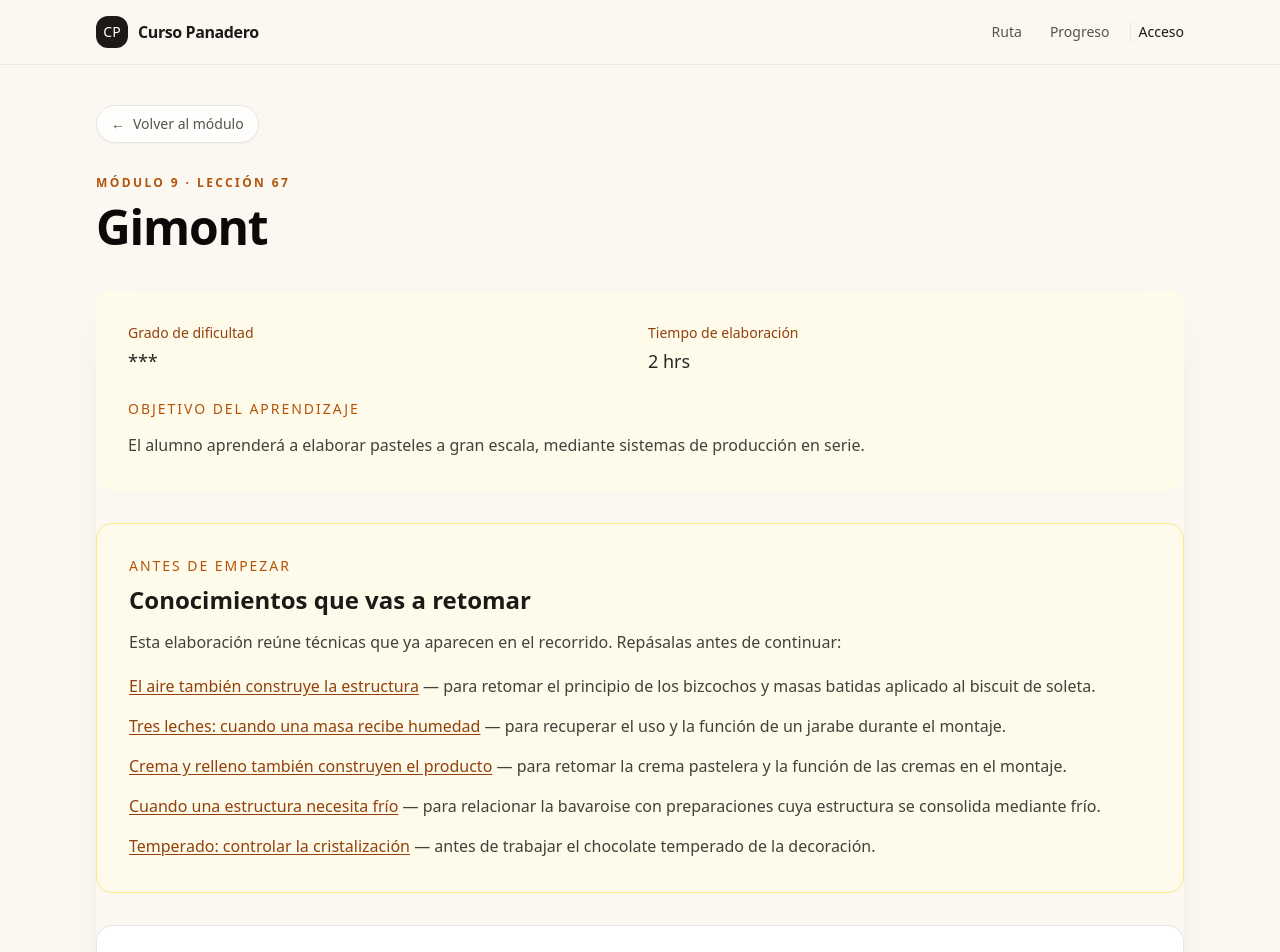
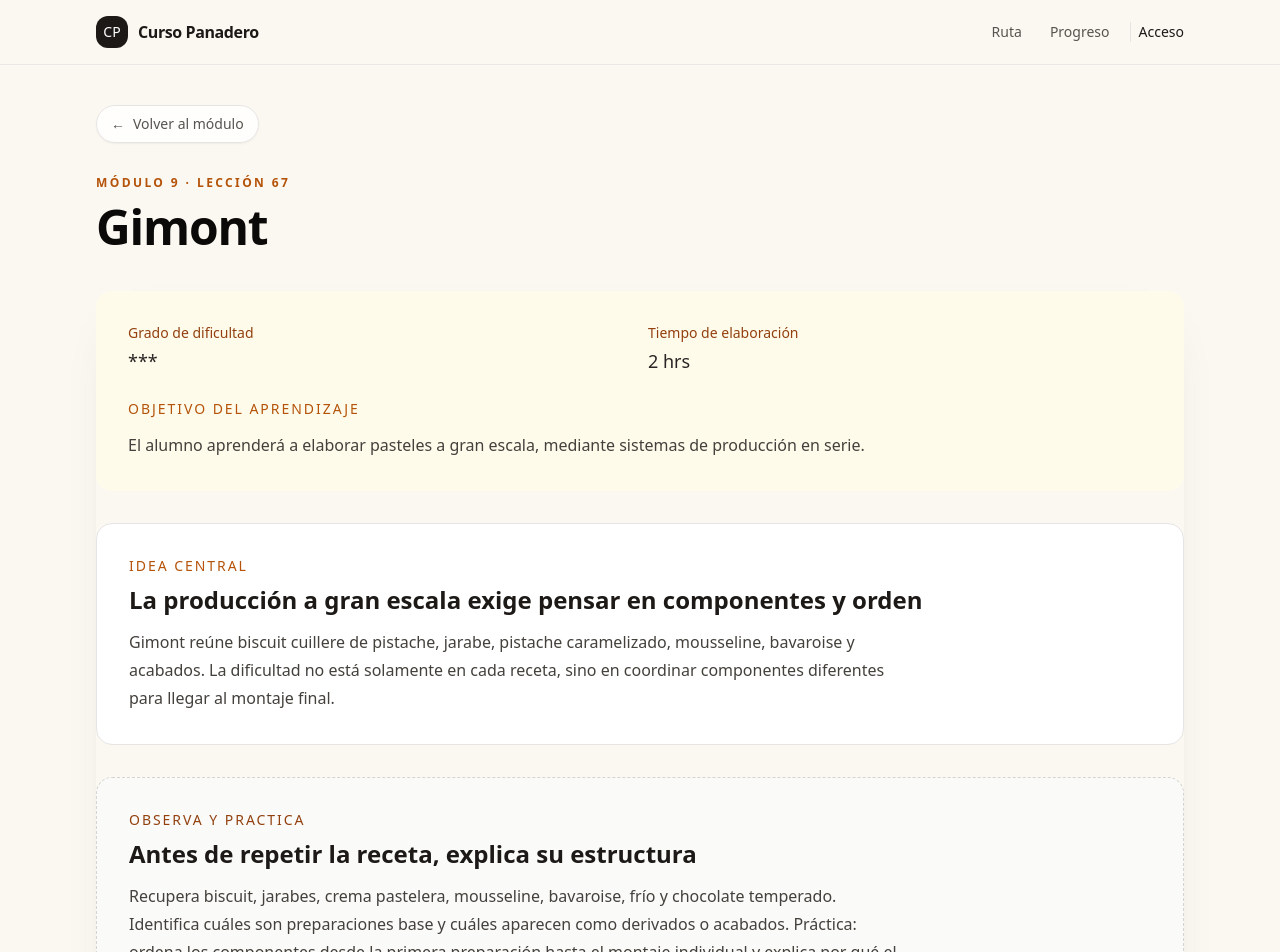
Before and after one commit to Drworm82/CursoPanadero, a Next.js app: page /leccion-gimont in a window 1280 px wide. Shown: the top 952 px of the page. Built offline with nearby package versions, Linux system fonts and the light colour scheme; no server answers.

Commit message:
Reforzar enfoque pedagógico de leccion-gimont.js

```diff
--- a/pages/leccion-gimont.js
+++ b/pages/leccion-gimont.js
@@ -14,6 +14,9 @@ export default function LessonPage() {
           <p className="mt-6 text-sm font-medium uppercase tracking-[0.14em] text-amber-700">Objetivo del aprendizaje</p>
           <p className="mt-3 max-w-3xl leading-7 text-stone-700">El alumno aprenderá a elaborar pasteles a gran escala, mediante sistemas de producción en serie.</p>
         </section>
+<section className="rounded-2xl border border-stone-200 bg-white p-6 sm:p-8"><p className="text-sm font-medium uppercase tracking-[0.14em] text-amber-700">Idea central</p><h2 className="mt-2 text-2xl font-semibold text-stone-900">La producción a gran escala exige pensar en componentes y orden</h2><p className="mt-3 max-w-3xl leading-7 text-stone-700">Gimont reúne biscuit cuillere de pistache, jarabe, pistache caramelizado, mousseline, bavaroise y acabados. La dificultad no está solamente en cada receta, sino en coordinar componentes diferentes para llegar al montaje final.</p></section>
+<section className="rounded-2xl border border-dashed border-stone-300 bg-stone-50 p-6 sm:p-8"><p className="text-sm font-medium uppercase tracking-[0.14em] text-amber-800">Observa y practica</p><h2 className="mt-2 text-2xl font-semibold text-stone-900">Antes de repetir la receta, explica su estructura</h2><p className="mt-3 max-w-3xl leading-7 text-stone-700">Recupera biscuit, jarabes, crema pastelera, mousseline, bavaroise, frío y chocolate temperado. Identifica cuáles son preparaciones base y cuáles aparecen como derivados o acabados. Práctica: ordena los componentes desde la primera preparación hasta el montaje individual y explica por qué el orden de producción importa.</p></section>
+
 
         <section className="rounded-2xl border border-amber-200 bg-amber-50 p-6 sm:p-8">
           <p className="text-sm font-medium uppercase tracking-[0.14em] text-amber-700">Antes de empezar</p>
```
